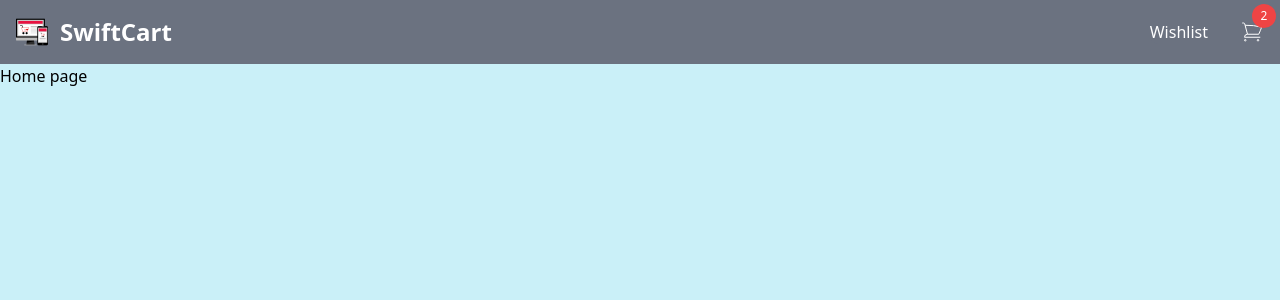
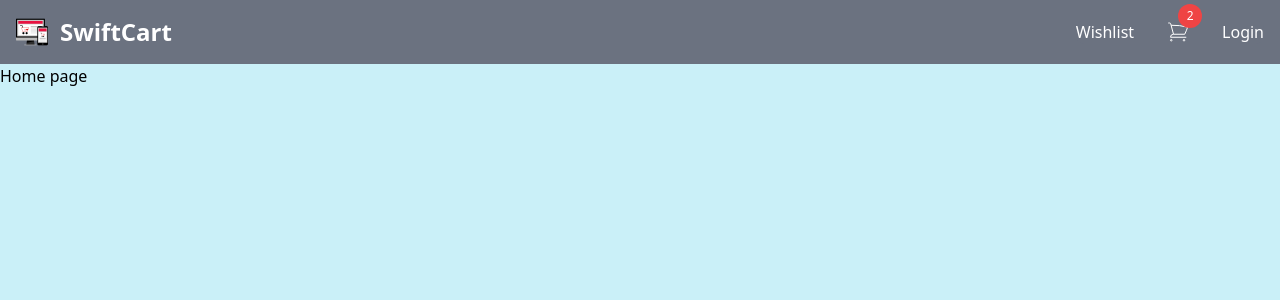
Before and after one commit to Ndumiso-Sibanda/Module3_NDUSIB400_jsf2407_group-a_Ndumiso-Sibanda_jsf02, a Svelte app in the folder e-commerce/: page / in a window 1280 px wide. Shown: the top 300 px of the page. Built offline with nearby package versions, Linux system fonts and the light colour scheme.

Commit message:
Finished implementing responsive navbar with SVG icons, Cart link, and Login link, using flexbox layout and media queries

```diff
--- a/e-commerce/src/components/Header.svelte
+++ b/e-commerce/src/components/Header.svelte
@@ -61,11 +61,18 @@ onMount(() => {
                 strokeLinejoin="round"
                 d="M2.25 3h1.386c.51 0 .955.343 1.087.835l.383 1.437M7.5 14.25a3 3 0 00-3 3h15.75m-12.75-3h11.218c1.121-2.3 2.1-4.684 2.924-7.138a60.114 60.114 0 00-16.536-1.84M7.5 14.25L5.106 5.272M6 20.25a.75.75 0 11-1.5 0 .75.75 0 011.5 0zm12.75 0a.75.75 0 11-1.5 0 .75.75 0 011.5 0z"
             />
+        </svg>
+    </li>
+    <a href="Cart" class="lg:hidden md:hidden py-2 px-3 text-white rounded hover:bg-gray-100 md:hover:bg-transparent md:border-0 md:hover:text-blue-700 md:p-0">Cart</a>
 
-
-
-
-
+    <li>
+        <a href="/login" class="block py-2 px-3 text-white rounded hover:bg-gray-100 md:hover:bg-transparent md:border-0 md:hover:text-blue-700 md:p-0">Login</a>
+    </li>
+    </ul>
+    </div>
+    </div>
+    </nav>
+    </header>
 </main>
 
 <style>
```
